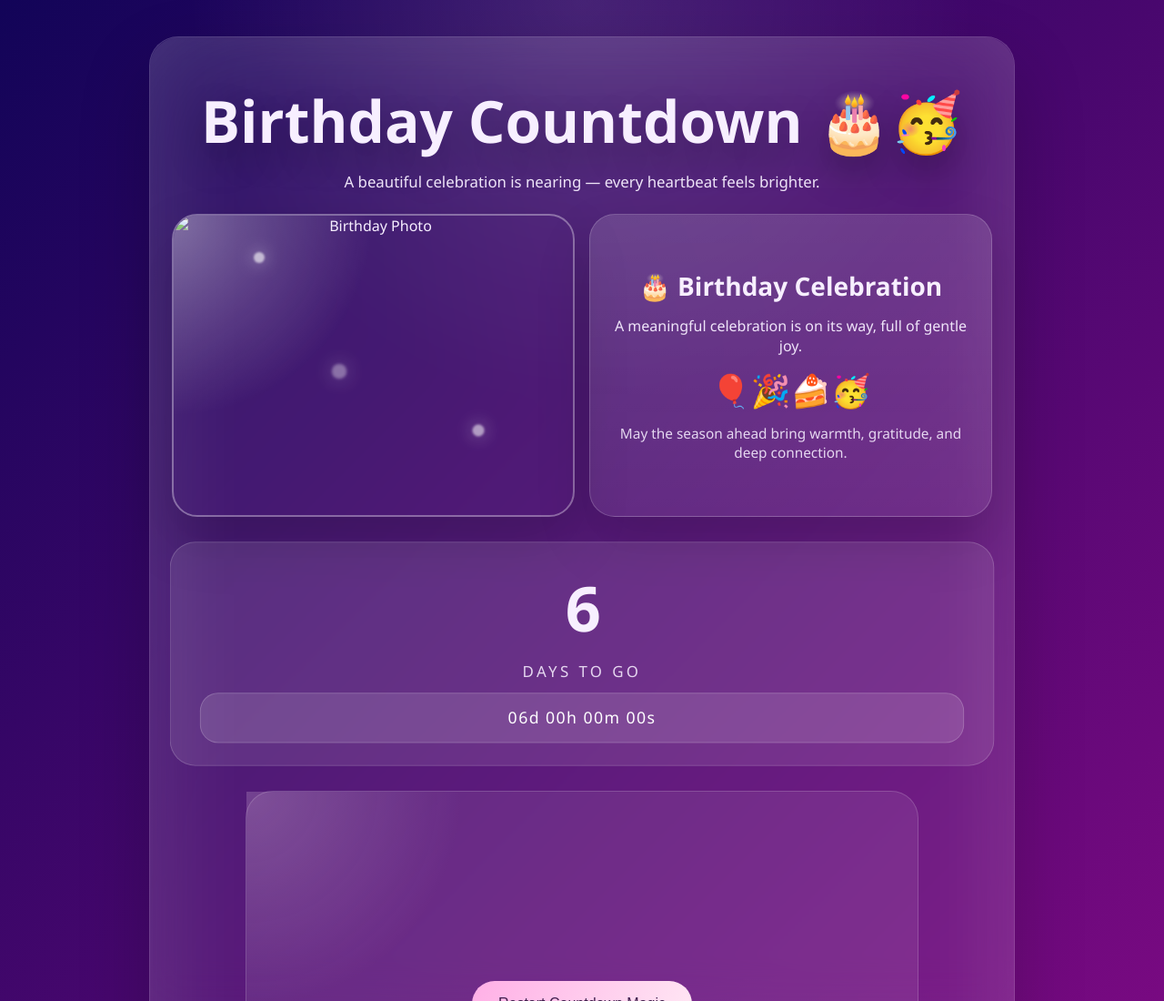
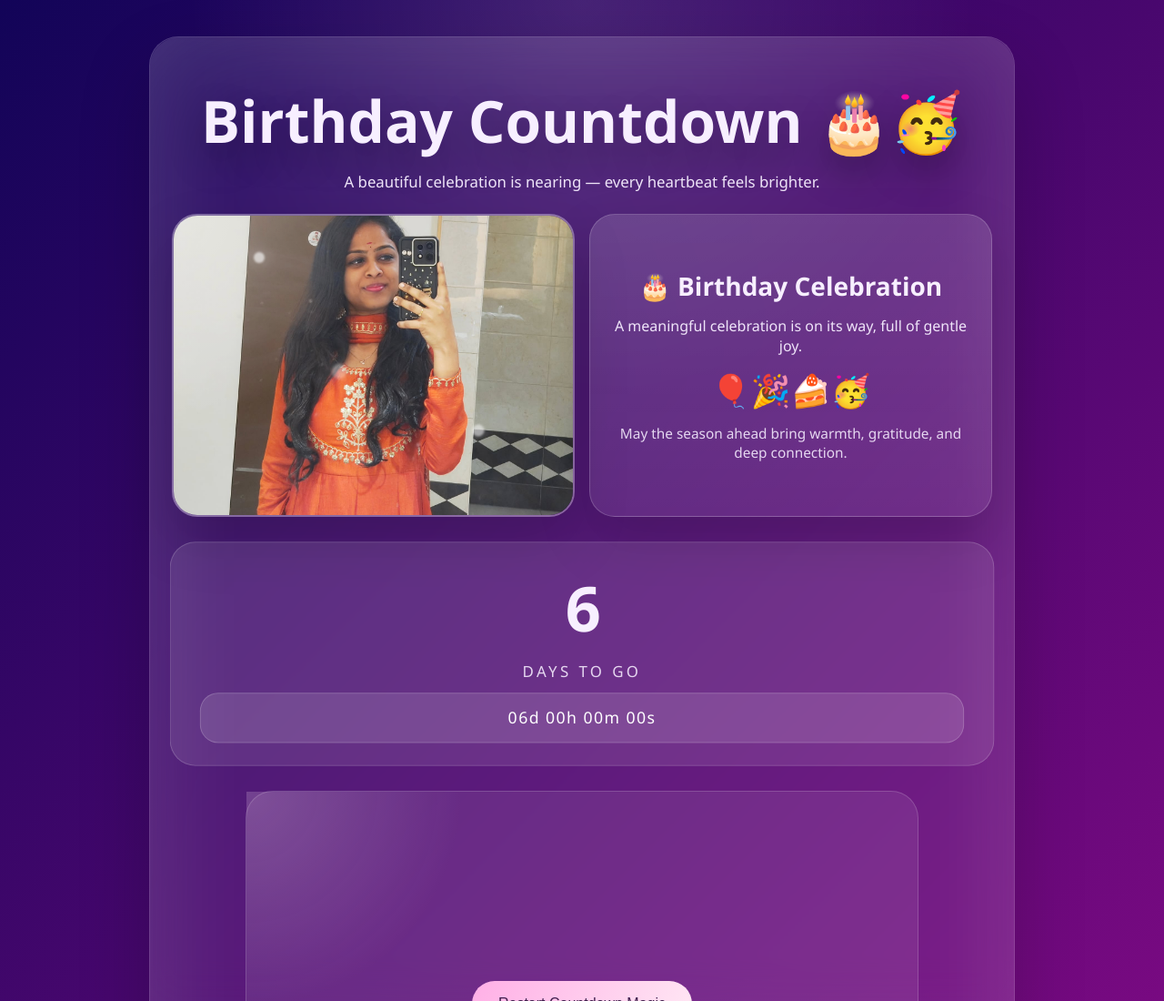
Before and after one commit to geethamahalakshmi1215-creator/birthday-site, a plain HTML site: page birthday.html in a window 1280 px wide. Shown: the top 1100 px of the page at 91% size. Drawn offline with Linux system fonts and the light colour scheme.

Commit message:
Change photo format from JPG to JPEG

```diff
--- a/birthday.html
+++ b/birthday.html
@@ -13,7 +13,7 @@
       <p class="birthday-subtitle">A beautiful celebration is nearing — every heartbeat feels brighter.</p>
       <div class="hero-images">
         <div class="photo-frame">
-          <img src="images/photo1.jpg" alt="Birthday Photo">
+          <img src="images/photo1.jpeg" alt="Birthday Photo">
           <div class="photo-glow"></div>
           <div class="photo-sparkle sparkle-1"></div>
           <div class="photo-sparkle sparkle-2"></div>
```
